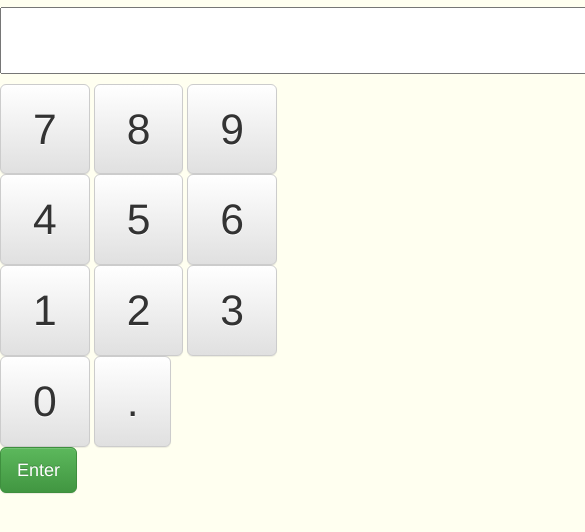
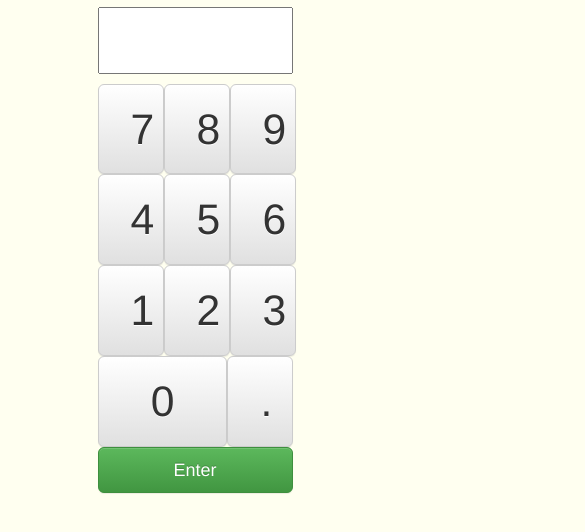
Before and after one commit to jtn7/CorradosCodes, a plain HTML site: page index.html in a window 390 px wide. Both pictures are taken after a click on the button "Infinite". Shown: the part 236-768 px from the top of the page, 585 px wide, since content can reach past the window. Drawn offline with nearby package versions, Linux system fonts and the light colour scheme.

Commit message:
Class change from sm to xs

```diff
--- a/index.html
+++ b/index.html
@@ -47,29 +47,29 @@
       <h2>Code:</h2> <!-- style="text-align: center;" -->
       <div class="row">
         <label for="inputCode" class="sr-only">Email address</label>
-        <input type="number" id="codeBox" class="col-sm-6 col-sm-offset-3" style="margin-bottom:1em;"autofocus>
+        <input type="number" id="codeBox" class="col-xs-6 col-xs-offset-3" style="margin-bottom:1em;"autofocus>
       </div>
       <div class="row">
-        <button class="btn btn-lg btn-default col-sm-2 col-sm-offset-3 mybutton">7</button>
-        <button class="btn btn-lg btn-default col-sm-2 mybutton">8</button>
-        <button class="btn btn-lg btn-default col-sm-2 mybutton">9</button>
+        <button class="btn btn-lg btn-default col-xs-2 col-xs-offset-3 mybutton">7</button>
+        <button class="btn btn-lg btn-default col-xs-2 mybutton">8</button>
+        <button class="btn btn-lg btn-default col-xs-2 mybutton">9</button>
       </div>
       <div class="row">
-        <button class="btn btn-lg btn-default col-sm-2 col-sm-offset-3 mybutton">4</button>
-        <button class="btn btn-lg btn-default col-sm-2 mybutton">5</button>
-        <button class="btn btn-lg btn-default col-sm-2 mybutton">6</button>
+        <button class="btn btn-lg btn-default col-xs-2 col-xs-offset-3 mybutton">4</button>
+        <button class="btn btn-lg btn-default col-xs-2 mybutton">5</button>
+        <button class="btn btn-lg btn-default col-xs-2 mybutton">6</button>
       </div>
       <div class="row">
-        <button class="btn btn-lg btn-default col-sm-2 col-sm-offset-3 mybutton">1</button>
-        <button class="btn btn-lg btn-default col-sm-2 mybutton">2</button>
-        <button class="btn btn-lg btn-default col-sm-2 mybutton">3</button>
+        <button class="btn btn-lg btn-default col-xs-2 col-xs-offset-3 mybutton">1</button>
+        <button class="btn btn-lg btn-default col-xs-2 mybutton">2</button>
+        <button class="btn btn-lg btn-default col-xs-2 mybutton">3</button>
       </div>
       <div class="row">
-        <button class="btn btn-lg btn-default col-sm-4 col-sm-offset-3 mybutton">0</button>
-        <button class="btn btn-lg btn-default col-sm-2 mybutton">.</button>
+        <button class="btn btn-lg btn-default col-xs-4 col-xs-offset-3 mybutton">0</button>
+        <button class="btn btn-lg btn-default col-xs-2 mybutton">.</button>
       </div>
       <div class="row">
-        <button class="btn btn-lg btn-success col-sm-6 col-sm-offset-3" type="submit">Enter</button>
+        <button class="btn btn-lg btn-success col-xs-6 col-xs-offset-3">Enter</button>
       </div>
       </div> <!-- /Code Entry Block -->
 
```
